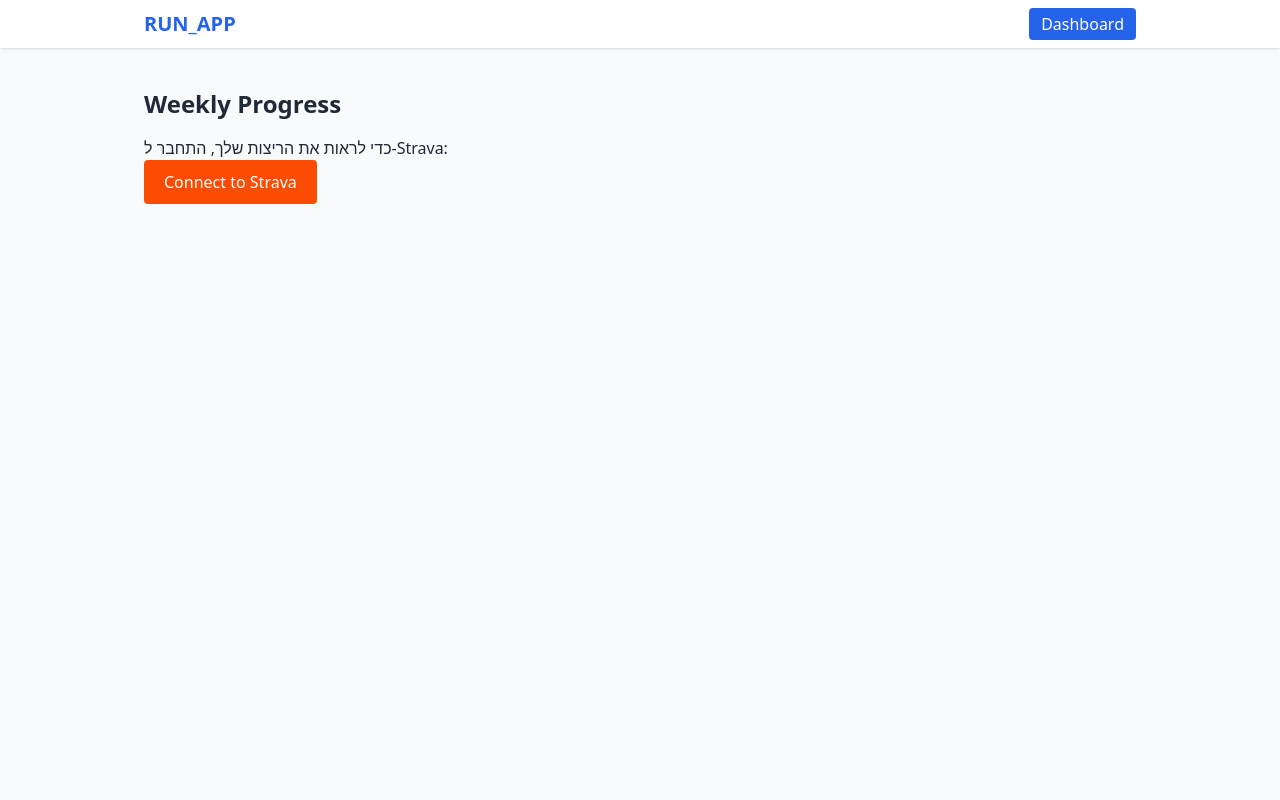
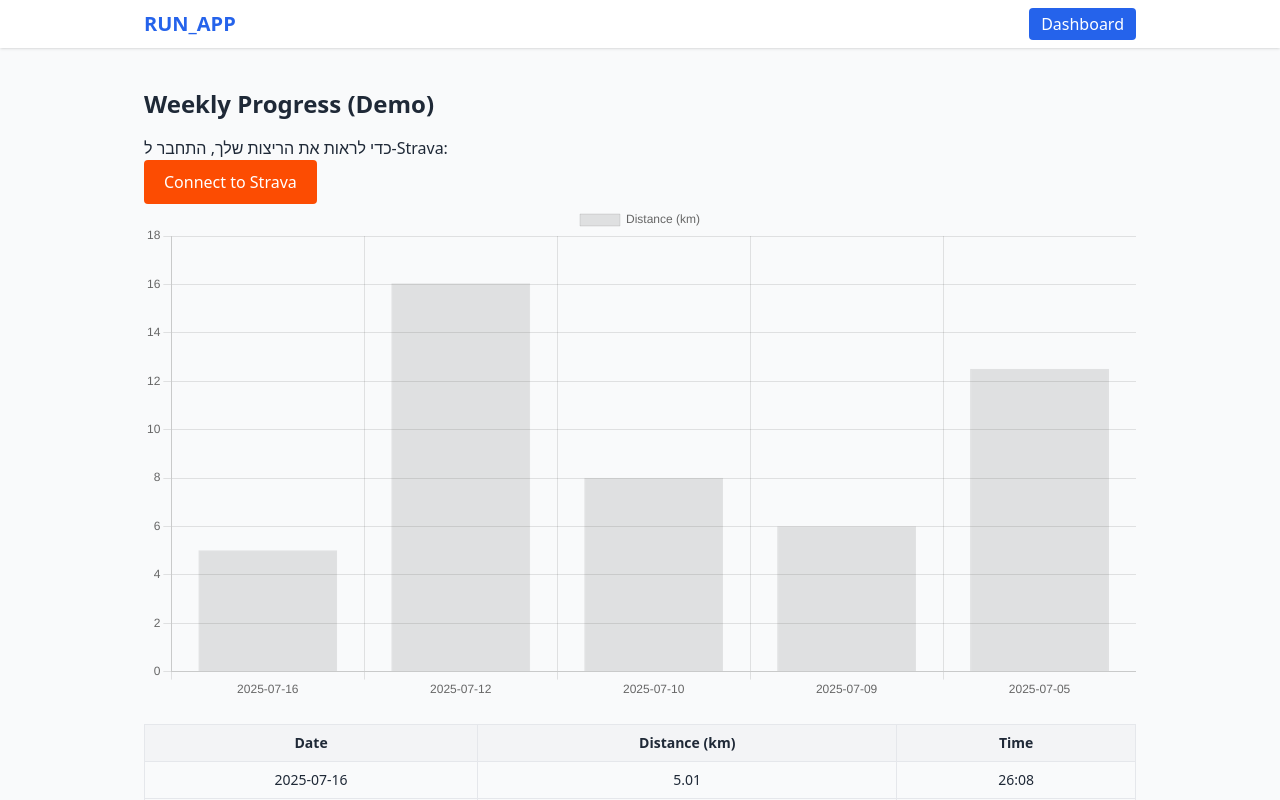
Before and after one commit to yan0321/RUN_APP, a React (Create React App) app: page /dashboard in a window 1280 px wide. Shown: the top 800 px of the page. Built offline with nearby package versions, Linux system fonts and the light colour scheme.

Commit message:
feat: Dashboard fetches real Strava data, fallback to demo if not connected

```diff
--- a/src/pages/Dashboard.jsx
+++ b/src/pages/Dashboard.jsx
@@ -72,11 +72,40 @@ export default function Dashboard() {
   const token = localStorage.getItem("strava_access_token");
 
   if (!token) {
+    // לא מחובר — הצג כפתור התחברות ונתוני דמו
     return (
       <div>
-        <h2 className="text-2xl font-bold mb-4">Weekly Progress</h2>
+        <h2 className="text-2xl font-bold mb-4">Weekly Progress (Demo)</h2>
         <p>כדי לראות את הריצות שלך, התחבר ל-Strava:</p>
         <StravaConnectButton />
+        <Bar data={{
+          labels: sampleRuns.map((r) => r.date),
+          datasets: [
+            {
+              label: "Distance (km)",
+              data: sampleRuns.map((r) => r.distance),
+              borderWidth: 1,
+            },
+          ],
+        }} />
+        <table className="mt-6 w-full border text-sm">
+          <thead className="bg-gray-100">
+            <tr>
+              <th className="p-2 border">Date</th>
+              <th className="p-2 border">Distance (km)</th>
+              <th className="p-2 border">Time</th>
+            </tr>
+          </thead>
+          <tbody>
+            {sampleRuns.map((run) => (
+              <tr key={run.id} className="text-center">
+                <td className="border p-2">{run.date}</td>
+                <td className="border p-2">{run.distance}</td>
+                <td className="border p-2">{run.time}</td>
+              </tr>
+            ))}
+          </tbody>
+        </table>
       </div>
     );
   }
--- a/src/pages/StravaCallback.jsx
+++ b/src/pages/StravaCallback.jsx
@@ -1,7 +1,6 @@
 import React, { useEffect, useState } from "react";
 
 const CLIENT_ID = "169003";
-const CLIENT_SECRET = "f73957ebaa4dc5ffe0fd1785729a6ddd0e36daec";
 const isLocalhost = window.location.hostname === "localhost";
 const redirectUri = isLocalhost
   ? "http://localhost:3000/strava-callback"
@@ -19,30 +18,21 @@ export default function StravaCallback() {
       console.error("No code in URL params", window.location.search);
       return;
     }
-    setStatus("מחליף קוד ל-access_token...");
-    fetch("https://www.strava.com/oauth/token", {
+    setStatus("מחליף קוד ל-access_token (דרך השרת)...");
+    fetch("/api/strava-token", {
       method: "POST",
       headers: { "Content-Type": "application/json" },
-      body: JSON.stringify({
-        client_id: CLIENT_ID,
-        client_secret: CLIENT_SECRET,
-        code,
-        grant_type: "authorization_code",
-        redirect_uri: redirectUri,
-      }),
+      body: JSON.stringify({ code, redirect_uri: redirectUri }),
     })
-      .then((res) => {
-        console.log("Strava token response status:", res.status);
-        return res.json();
-      })
+      .then((res) => res.json())
       .then((data) => {
-        console.log("Strava token response data:", data);
+        console.log("Serverless token response:", data);
         if (data.access_token) {
           setStatus("התחברת בהצלחה! טוען נתוני ריצה...");
           localStorage.setItem("strava_access_token", data.access_token);
           window.location.href = "/dashboard";
         } else {
-          setError("שגיאה בקבלת access_token: " + (data.message || JSON.stringify(data)));
+          setError("שגיאה בקבלת access_token: " + (data.error || JSON.stringify(data.details)));
         }
       })
       .catch((err) => {
```
Also changed, not shown: api/strava-token.js (added, +36 -0 lines).
